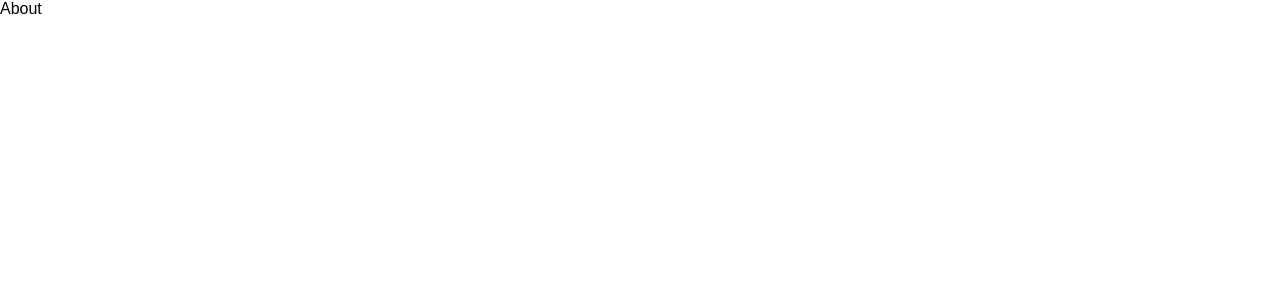
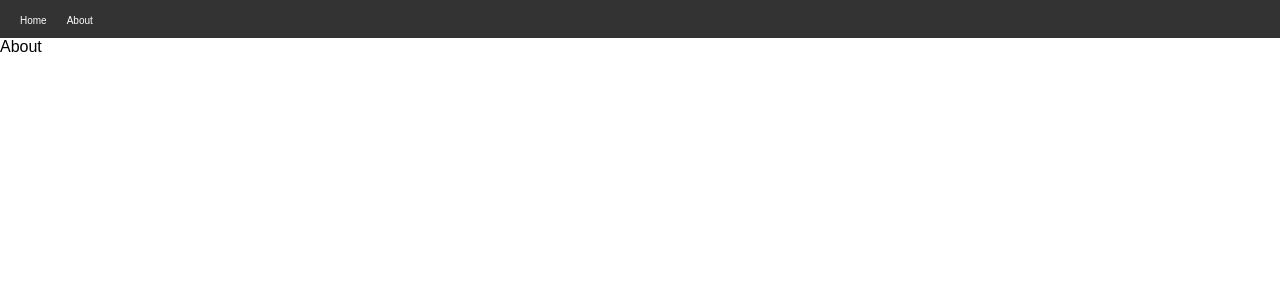
Before and after one commit to leviha1702/Todo-List-Pro, a React (Vite) app: page /about in a window 1280 px wide. Shown: the top 300 px of the page. Built offline with nearby package versions, Linux system fonts and the light colour scheme.

Commit message:
built code header and loading

```diff
--- /dev/null
+++ b/src/components/header/header.jsx
@@ -0,0 +1,27 @@
+import React from "react";
+import "../../styles/components/header.css"; // Adjust the path as necessary
+import { Link } from "react-router-dom";
+
+const Header = () => {
+  const navLinks = [
+    { path: "/", label: "Home" },
+    { path: "/about", label: "About" },
+  ];
+  return (
+    <React.Fragment>
+      <header className="main-header">
+        <nav>
+          <ul className="nav-list">
+            {navLinks.map((link, index) => (
+              <li key={index}>
+                <Link to={link.path}>{link.label}</Link>
+              </li>
+            ))}
+          </ul>
+        </nav>
+      </header>
+    </React.Fragment>
+  );
+};
+
+export default Header;
--- a/src/layouts/LayoutPage.jsx
+++ b/src/layouts/LayoutPage.jsx
@@ -1,10 +1,12 @@
 import { Outlet } from "react-router-dom";
 import GlobalProvider from "../contexts/globalProvider";
 import React from "react";
+import Header from "../components/header/header";
 
 const LayoutPage = () => {
   return (
     <React.Fragment>
+      <Header />
       <Outlet />
     </React.Fragment>
   );
--- /dev/null
+++ b/src/styles/components/header.css
@@ -0,0 +1,22 @@
+.main-header {
+  background-color: #333;
+  padding: 10px 20px;
+}
+
+.nav-list {
+  list-style: none;
+  display: flex;
+  gap: 20px;
+}
+
+.nav-list a {
+  color: white;
+  text-decoration: none;
+  font-size: 10px;
+  font-family: Arial, Helvetica, sans-serif;
+  transform: color 0.3s ease;
+}
+
+.nav-list a:hover {
+  color: #ff6347;
+}
```
